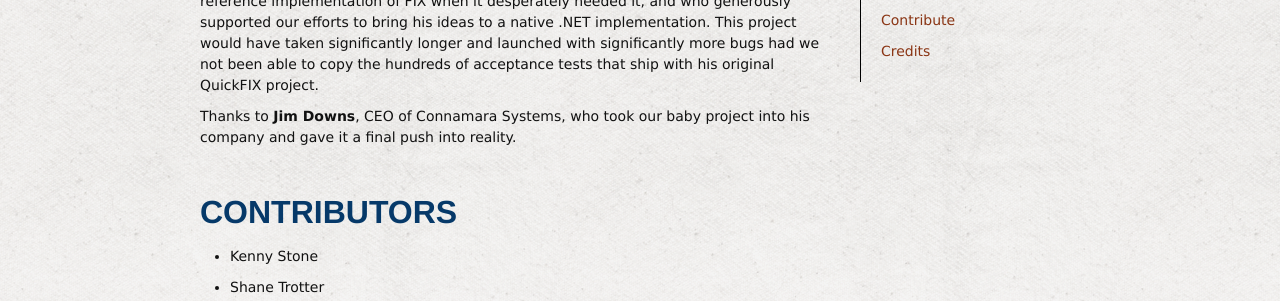
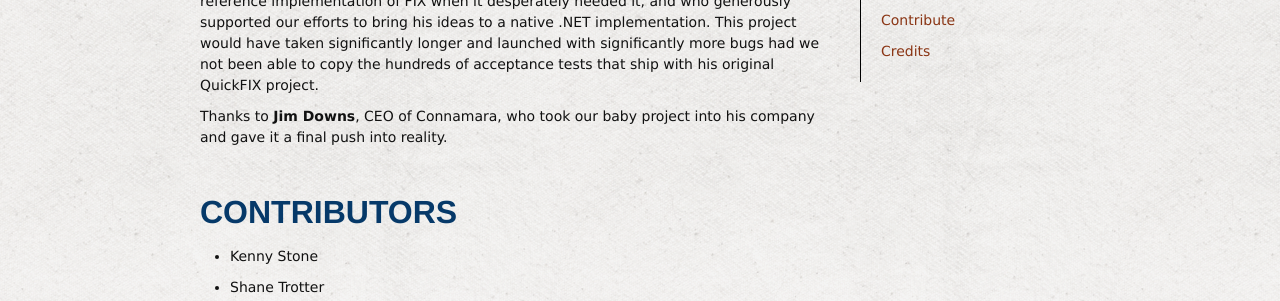
Before and after one commit to connamara/quickfixn, a Jekyll site: the page built from web/views/about/credits.md, in a window 1280 px wide and 900 px high, scrolled down 379 px. Shown: the part 152-453 px from the top of the window. Built offline with Jekyll 4.4.1, drawn with Linux system fonts in a browser that asks for light colours.

Commit message:
update Connamara branding and logo

```diff
--- a/web/views/about/credits.md
+++ b/web/views/about/credits.md
@@ -15,7 +15,7 @@ and launched with significantly more bugs had we not been able to copy
 the hundreds of acceptance tests that ship with his original QuickFIX
 project.
 
-Thanks to **Jim Downs**, CEO of Connamara Systems, who took our baby project
+Thanks to **Jim Downs**, CEO of Connamara, who took our baby project
 into his company and gave it a final push into reality.
 
 Contributors
```
Also changed, not shown: web/views/about/about-us.md (+2 -2 lines), web/views/help.md (+1 -1 lines), web/public/images/Connamara-Logo.png.
